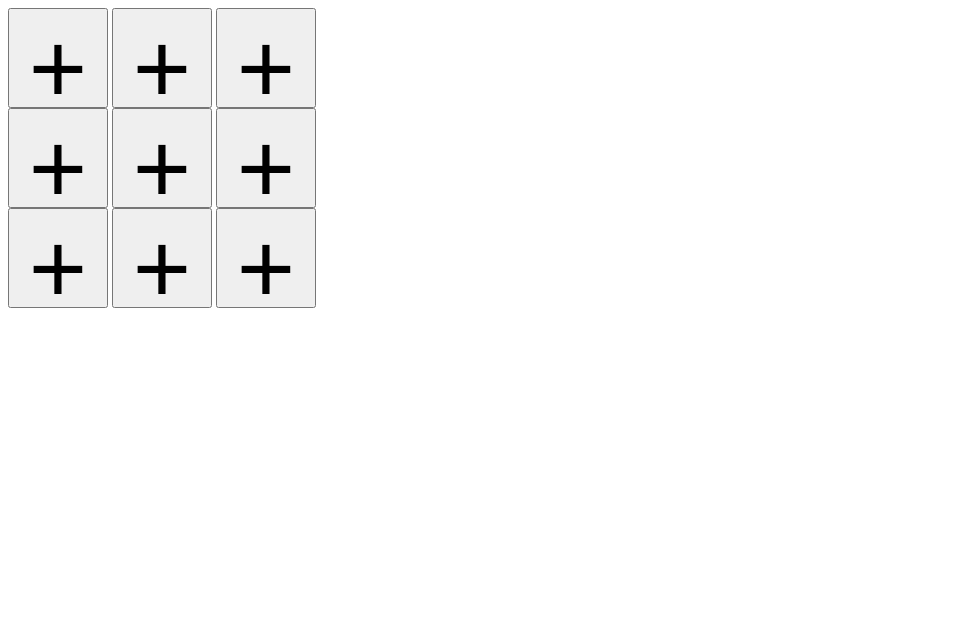
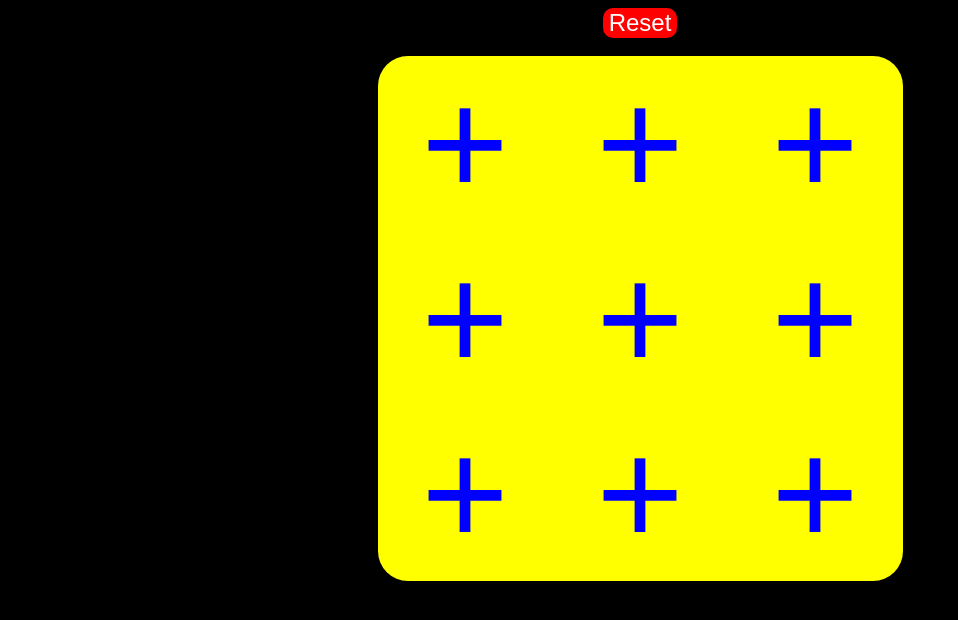
Before and after one commit to ProgrammerKid/tictactoe, a plain HTML site: page index.html in a window 1280 px wide. Shown: the whole page, without its empty margins (0-958 px from the left). Drawn offline with nearby package versions, Linux system fonts and the light colour scheme.

Commit message:
User Interface + Reset + Other Updates
--New--
Added a user interface
updated the UI be eye pleasing
Reset button to reset gameplay
bigger tiles and greater tile font size for ease of vision

--Still lacks--
Win/Lose UI
Bigger options menu/button (ie: the reset button)
Better coloring
etc

```diff
--- a/index.html
+++ b/index.html
@@ -4,10 +4,40 @@
 	<head>
 		<title>Tic Tac Toe</title>
 		<style type="text/css">
+			body{
+				text-align:center;
+				vertical-align:middle;
+				background-color:black;
+			}
+			button{
+				outline:0 none;
+			}
 			.board{
-				height:100px;
-				width:100px;
-				font-size:100px;
+				height:175px;
+				width:175px;
+				font-size:150px;
+				border:none;
+				background-color:yellow;
+				color:blue;
+			}
+			#a{
+				border-top-left-radius:30px;
+			}
+			#c{
+				border-top-right-radius:30px;
+			}
+			#g{
+				border-bottom-left-radius:30px;
+			}
+			#i{
+				border-bottom-right-radius:30px;
+			}
+			.options{
+				border:0 none;
+				background-color:red;
+				color:white;
+				font-size:24px;
+				border-radius:10px;
 			}
 		</style>
 		<script src="library.js"></script>
@@ -100,8 +130,6 @@
 					}
 				}
 			}
-
-
 			function io(tile){
 				if(_element(tile).innerHTML == "+"){
 					if(_element("currentPlayer").value == "X"){
@@ -117,24 +145,18 @@
 				}
 				testWin()
 			}
+			function reset(){
+				window.location = window.location;
+			}
 		</script>
 	</head>
 
 	<body>
 		<input id="currentPlayer" value="X" style="display:none">
 		<div id="container">
+			<button id="resetButton" class="options" onClick="reset()">Reset</button><br><br>
 			<div id="board">
-				<button class="board" id="a" onClick="io('a')">+</button>
-				<button class="board" id="b" onClick="io('b')">+</button>
-				<button class="board" id="c" onClick="io('c')">+</button>
-				<br>
-				<button class="board" id="d" onClick="io('d')">+</button>
-				<button class="board" id="e" onClick="io('e')">+</button>
-				<button class="board" id="f" onClick="io('f')">+</button>
-				<br>
-				<button class="board" id="g" onClick="io('g')">+</button>
-				<button class="board" id="h" onClick="io('h')">+</button>
-				<button class="board" id="i" onClick="io('i')">+</button>
+				<button class="board" id="a" onClick="io('a')">+</button><button class="board" id="b" onClick="io('b')">+</button><button class="board" id="c" onClick="io('c')">+</button><br><button class="board" id="d" onClick="io('d')">+</button><button class="board" id="e" onClick="io('e')">+</button><button class="board" id="f" onClick="io('f')">+</button><br><button class="board" id="g" onClick="io('g')">+</button><button class="board" id="h" onClick="io('h')">+</button><button class="board" id="i" onClick="io('i')">+</button>
 			</div>
 		</div>
 	</body>
```
